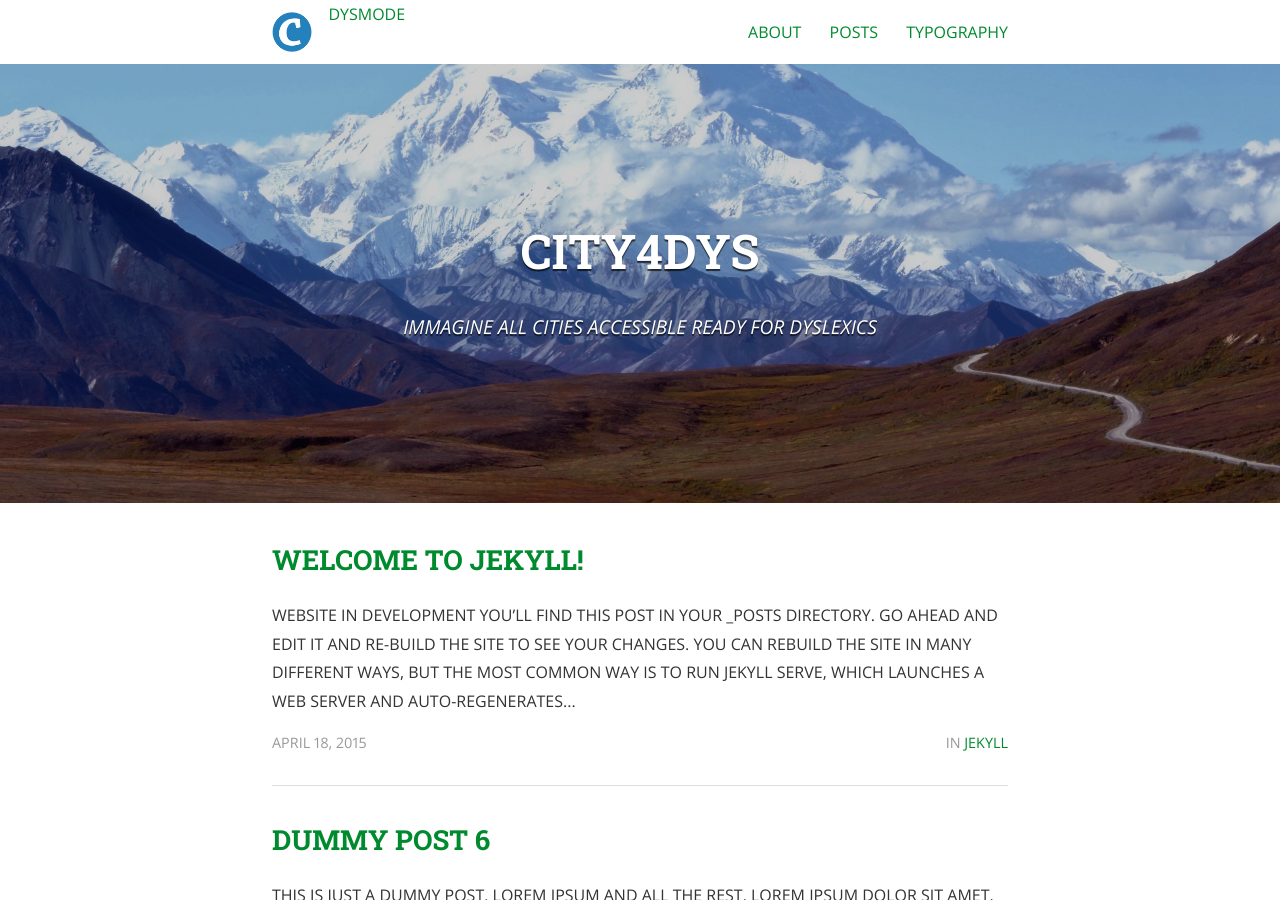
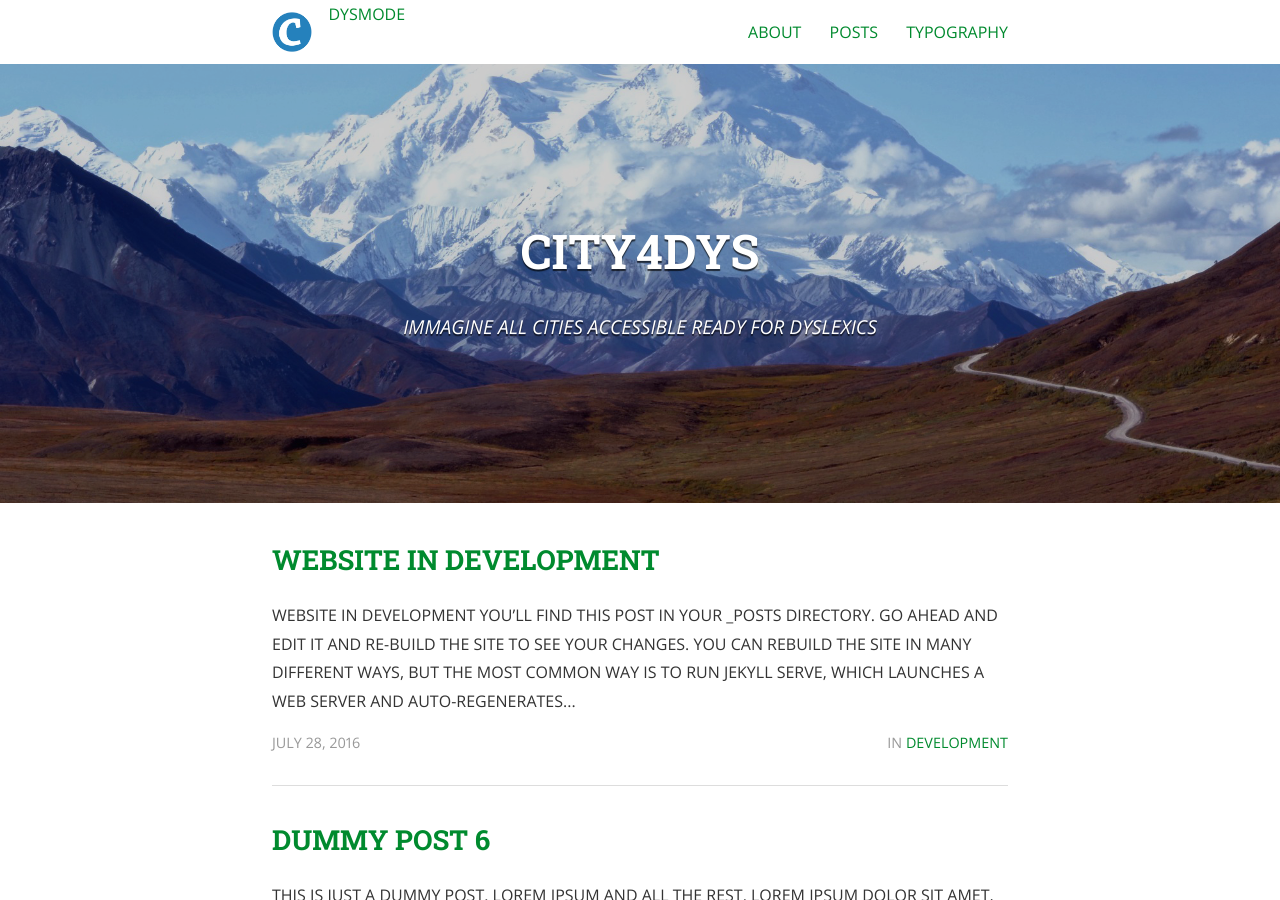
Before and after one commit to city4dys/city4dys.github.io, a Jekyll site: the page built from index.html, in a window 1280 px wide and 900 px high. Built offline with Jekyll 4.4.1, drawn with Linux system fonts in a browser that asks for light colours; nearby versions of some CDN libraries; the list of posts is cut into pages by our own code; a style sheet for code colours, icons or effects is not loaded; some of the changed text lies outside the part shown.

Commit message:
ws in dev

```diff
--- a/_includes/footer.html
+++ b/_includes/footer.html
@@ -43,7 +43,7 @@
 
     <div class="site-signature">
       <p class="rss-subscribe text"><strong>Subscribe <a href="{{ "/feed.xml" | prepend: site.baseurl }}">via RSS</a></strong></p>
-      <p class="text">{{ site.description }}</p>
+      <p class="text">&#171;{{ site.description }}&#187;</p>
     </div>
 
   </div>
--- a/_posts/2015-04-18-welcome-to-jekyll.markdown
+++ b/_posts/2016-07-28-website-in-development.markdown
@@ -1,13 +1,14 @@
 ---
 layout: post
-title:  "Welcome to Jekyll!"
-date:   2015-04-18 08:43:59
-author: Ben Centra
-categories: Jekyll
-tags:	jekyll welcome
+title:  "Website in development"
+date:   2016-07-28 00:00:00
+author: Massimiliano Bernabé
+categories: development
+tags:	service test
 cover:  "/assets/instacode.png"
 ---
 ## Website in development
+
 
 
 
```
